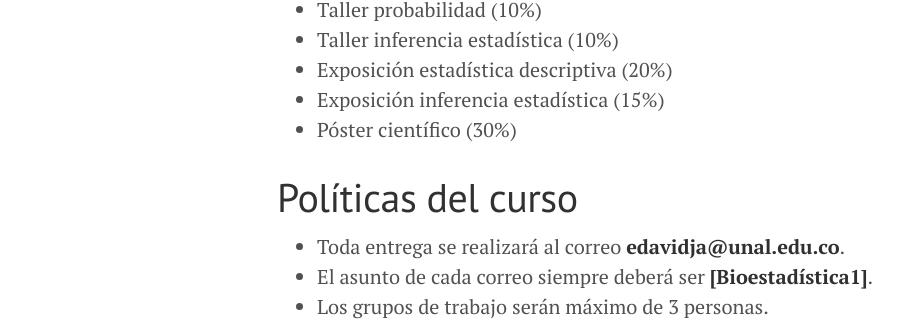
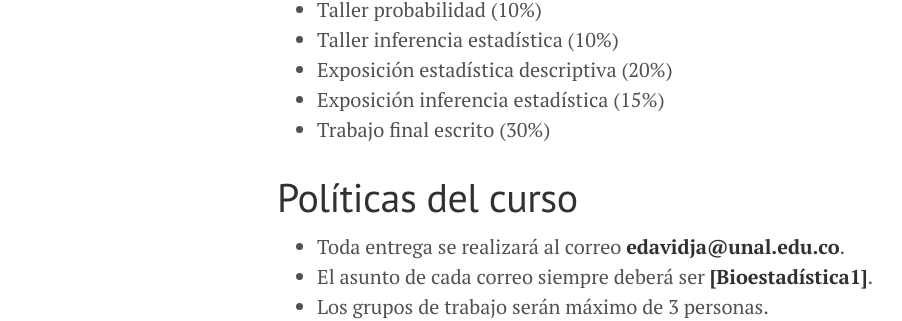
Before and after one commit to Ale-j/bioestadistica.github.io, a Jekyll site: the page built from Trabajos.md, in a window 1280 px wide. Shown: the part 304-625 px from the top of the page, without its empty margins (3-905 px from the left). Built offline with Jekyll 4.4.1, drawn with Linux system fonts in a browser that asks for light colours.

Commit message:
Update Trabajos.md

```diff
--- a/Trabajos.md
+++ b/Trabajos.md
@@ -10,7 +10,7 @@ title: Trabajos
 - Taller inferencia estadística (10%)
 - Exposición estadística descriptiva (20%)
 - Exposición inferencia estadística (15%)
-- Póster científico (30%)
+- Trabajo final escrito (30%)
 
 # Políticas del curso
 
```
